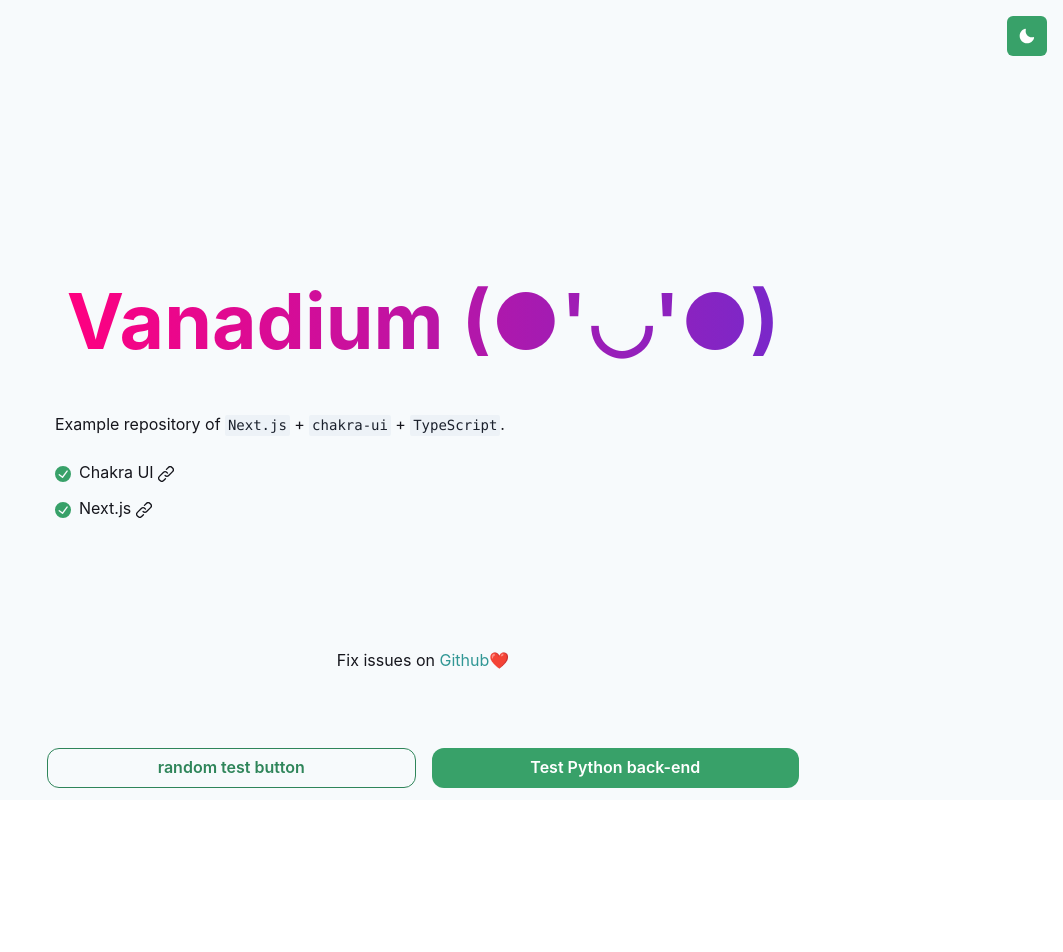
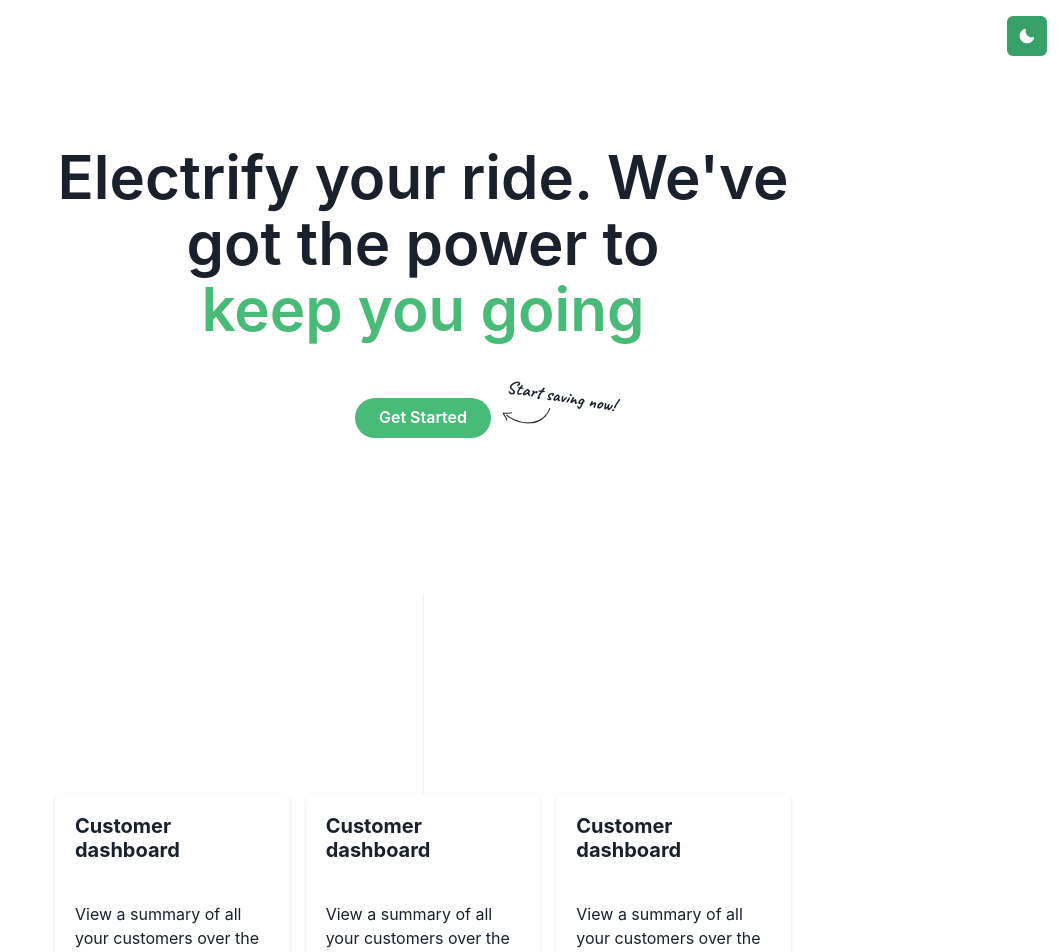
Before and after one commit to unapt/Elvec, a Next.js app in the folder packages/frontend/: page / in a window 1280 px wide. Shown: the top 952 px of the page, without its empty margins (217-1280 px from the left). Before the commit the page ends 800 px from the top, so only its background shows below. Built offline with nearby package versions, Linux system fonts and the light colour scheme; no server answers.

Commit message:
add half of main page

```diff
--- /dev/null
+++ b/packages/frontend/src/components/Chargers.tsx
@@ -0,0 +1,59 @@
+import { Button, Card, CardBody, CardFooter, CardHeader, Heading, SimpleGrid, Text } from "@chakra-ui/react"
+import { useEffect } from "react";
+
+
+export const Chargers = () => {
+    const apikey = process.env.NEXT_PUBLIC_NRELGOV_API
+
+    let zip = 55301
+
+    function getNearestStations() {
+        fetch(`https://developer.nrel.gov/api/alt-fuel-stations/v1/nearest.json?api_key=${apikey}&location=${zip}&fuel_type=ELEC&limit=3`)
+          .then((response) => response.json())
+          .then((data) => alert(data));
+      }
+
+      useEffect(() => {
+        getNearestStations()
+      }, [])
+
+    return (
+        <>
+        <SimpleGrid spacing={4} templateColumns='repeat(auto-fill, minmax(200px, 1fr))'>
+            <Card>
+                <CardHeader>
+                <Heading size='md'> Customer dashboard</Heading>
+                </CardHeader>
+                <CardBody>
+                <Text>View a summary of all your customers over the last month.</Text>
+                </CardBody>
+                <CardFooter>
+                <Button>View here</Button>
+                </CardFooter>
+            </Card>
+            <Card>
+                <CardHeader>
+                <Heading size='md'> Customer dashboard</Heading>
+                </CardHeader>
+                <CardBody>
+                <Text>View a summary of all your customers over the last month.</Text>
+                </CardBody>
+                <CardFooter>
+                <Button>View here</Button>
+                </CardFooter>
+            </Card>
+            <Card>
+                <CardHeader>
+                <Heading size='md'> Customer dashboard</Heading>
+                </CardHeader>
+                <CardBody>
+                <Text>View a summary of all your customers over the last month.</Text>
+                </CardBody>
+                <CardFooter>
+                <Button>View here</Button>
+                </CardFooter>
+            </Card>
+        </SimpleGrid>
+        </>
+    )
+}
--- a/packages/frontend/src/pages/index.tsx
+++ b/packages/frontend/src/pages/index.tsx
@@ -1,62 +1,109 @@
+import Head from 'next/head';
 import {
-  Link as ChakraLink,
+  Box,
+  Heading,
+  Container,
   Text,
-  Code,
-  List,
-  ListIcon,
-  ListItem,
-} from "@chakra-ui/react";
-import { CheckCircleIcon, LinkIcon } from "@chakra-ui/icons";
+  Button,
+  Stack,
+  Icon,
+  useColorModeValue,
+  createIcon,
+  Center,
+  Divider,
+} from '@chakra-ui/react';
 
-import { Hero } from "../components/Hero";
-import { Container } from "../components/Container";
-import { Main } from "../components/Main";
 import { DarkModeSwitch } from "../components/DarkModeSwitch";
-import { CTA } from "../components/CTA";
-import { Footer } from "../components/Footer";
+import { Chargers } from '../components/Chargers';
 
-const Index = () => (
-  <Container height="100vh">
-    <Hero />
-    <Main>
-      <Text color="text">
-        Example repository of <Code>Next.js</Code> + <Code>chakra-ui</Code> +{" "}
-        <Code>TypeScript</Code>.
-      </Text>
+export default function Index() {
+  return (
+    <>
+      <Head>
+        <link
+          href="https://fonts.googleapis.com/css2?family=Caveat:wght@700&display=swap"
+          rel="stylesheet"
+        />
+      </Head>
 
-      <List spacing={3} my={0} color="text">
-        <ListItem>
-          <ListIcon as={CheckCircleIcon} color="green.500" />
-          <ChakraLink
-            isExternal
-            href="https://chakra-ui.com"
-            flexGrow={1}
-            mr={2}
-          >
-            Chakra UI <LinkIcon />
-          </ChakraLink>
-        </ListItem>
-        <ListItem>
-          <ListIcon as={CheckCircleIcon} color="green.500" />
-          <ChakraLink isExternal href="https://nextjs.org" flexGrow={1} mr={2}>
-            Next.js <LinkIcon />
-          </ChakraLink>
-        </ListItem>
-      </List>
-    </Main>
+      <DarkModeSwitch/>
+      <Container maxW={'3xl'}>
+        <Stack
+          as={Box}
+          textAlign={'center'}
+          spacing={{ base: 8, md: 14 }}
+          py={{ base: 20, md: 36 }}>
+          <Heading
+            fontWeight={600}
+            fontSize={{ base: '2xl', sm: '4xl', md: '6xl' }}
+            lineHeight={'110%'}>
+            Electrify your ride. We've got the power to<br />
+            <Text as={'span'} color={'green.400'}>
+              keep you going
+            </Text>
+          </Heading>
+          {/*
+          <Text color={'gray.500'}>
+            random extra text that might be added
+          </Text> */}
+          <Stack
+            direction={'column'}
+            spacing={3}
+            align={'center'}
+            alignSelf={'center'}
+            position={'relative'}>
+            <Button
+              colorScheme={'green'}
+              bg={'green.400'}
+              rounded={'full'}
+              px={6}
+              _hover={{
+                bg: 'green.500',
+              }}>
+              Get Started
+            </Button>
+            <Box>
+              <Icon
+                as={Arrow}
+                color={useColorModeValue('gray.800', 'gray.300')}
+                w={71}
+                position={'absolute'}
+                right={-71}
+                top={'10px'}
+              />
+              <Text
+                fontSize={'lg'}
+                fontFamily={'Caveat'}
+                position={'absolute'}
+                right={'-125px'}
+                top={'-15px'}
+                transform={'rotate(10deg)'}>
+                Start saving now!
+              </Text>
+            </Box>
+          </Stack>
+        </Stack>
+          <Center height='200px'>
+            <Divider orientation='vertical' />
+          </Center>
+        <Chargers/>
+          <Center height='200px'>
+            <Divider orientation='vertical' />
+          </Center>
+      </Container>
+    </>
+  );
+}
 
-    <DarkModeSwitch />
-    <Footer>
-      <Text>
-        Fix issues on{" "}
-        <ChakraLink href="https://github.com/unapt/Vanadium" color="teal.500">
-          Github
-        </ChakraLink>
-        ❤️
-      </Text>
-    </Footer>
-    <CTA />
-  </Container>
-);
-
-export default Index;
+const Arrow = createIcon({
+  displayName: 'Arrow',
+  viewBox: '0 0 72 24',
+  path: (
+    <path
+      fillRule="evenodd"
+      clipRule="evenodd"
+      d="M0.600904 7.08166C0.764293 6.8879 1.01492 6.79004 1.26654 6.82177C2.83216 7.01918 5.20326 7.24581 7.54543 7.23964C9.92491 7.23338 12.1351 6.98464 13.4704 6.32142C13.84 6.13785 14.2885 6.28805 14.4722 6.65692C14.6559 7.02578 14.5052 7.47362 14.1356 7.6572C12.4625 8.48822 9.94063 8.72541 7.54852 8.7317C5.67514 8.73663 3.79547 8.5985 2.29921 8.44247C2.80955 9.59638 3.50943 10.6396 4.24665 11.7384C4.39435 11.9585 4.54354 12.1809 4.69301 12.4068C5.79543 14.0733 6.88128 15.8995 7.1179 18.2636C7.15893 18.6735 6.85928 19.0393 6.4486 19.0805C6.03792 19.1217 5.67174 18.8227 5.6307 18.4128C5.43271 16.4346 4.52957 14.868 3.4457 13.2296C3.3058 13.0181 3.16221 12.8046 3.01684 12.5885C2.05899 11.1646 1.02372 9.62564 0.457909 7.78069C0.383671 7.53862 0.437515 7.27541 0.600904 7.08166ZM5.52039 10.2248C5.77662 9.90161 6.24663 9.84687 6.57018 10.1025C16.4834 17.9344 29.9158 22.4064 42.0781 21.4773C54.1988 20.5514 65.0339 14.2748 69.9746 0.584299C70.1145 0.196597 70.5427 -0.0046455 70.931 0.134813C71.3193 0.274276 71.5206 0.70162 71.3807 1.08932C66.2105 15.4159 54.8056 22.0014 42.1913 22.965C29.6185 23.9254 15.8207 19.3142 5.64226 11.2727C5.31871 11.0171 5.26415 10.5479 5.52039 10.2248Z"
+      fill="currentColor"
+    />
+  ),
+});
```
Also changed, not shown: 2 other files (tests, documents, lock files or other folders).
